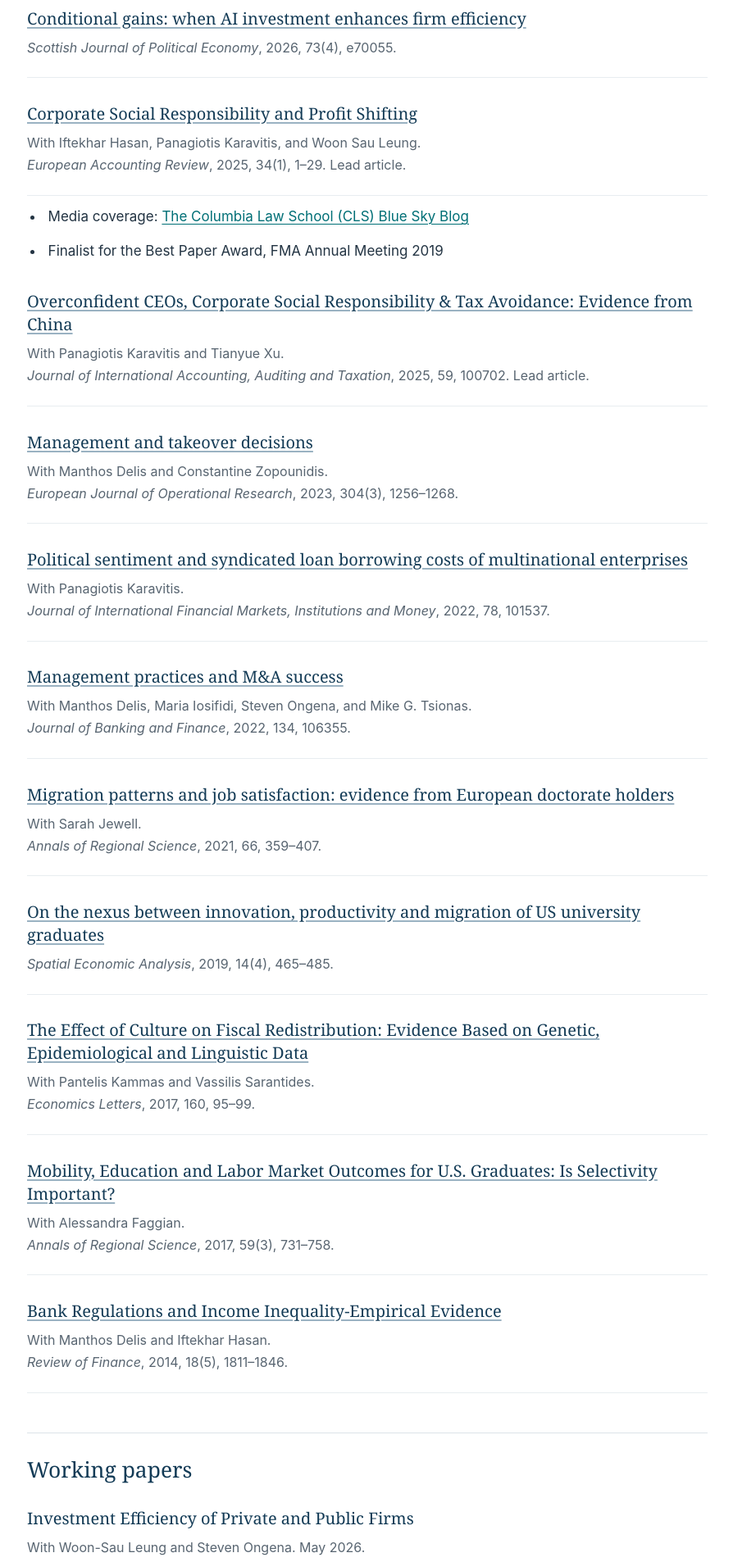
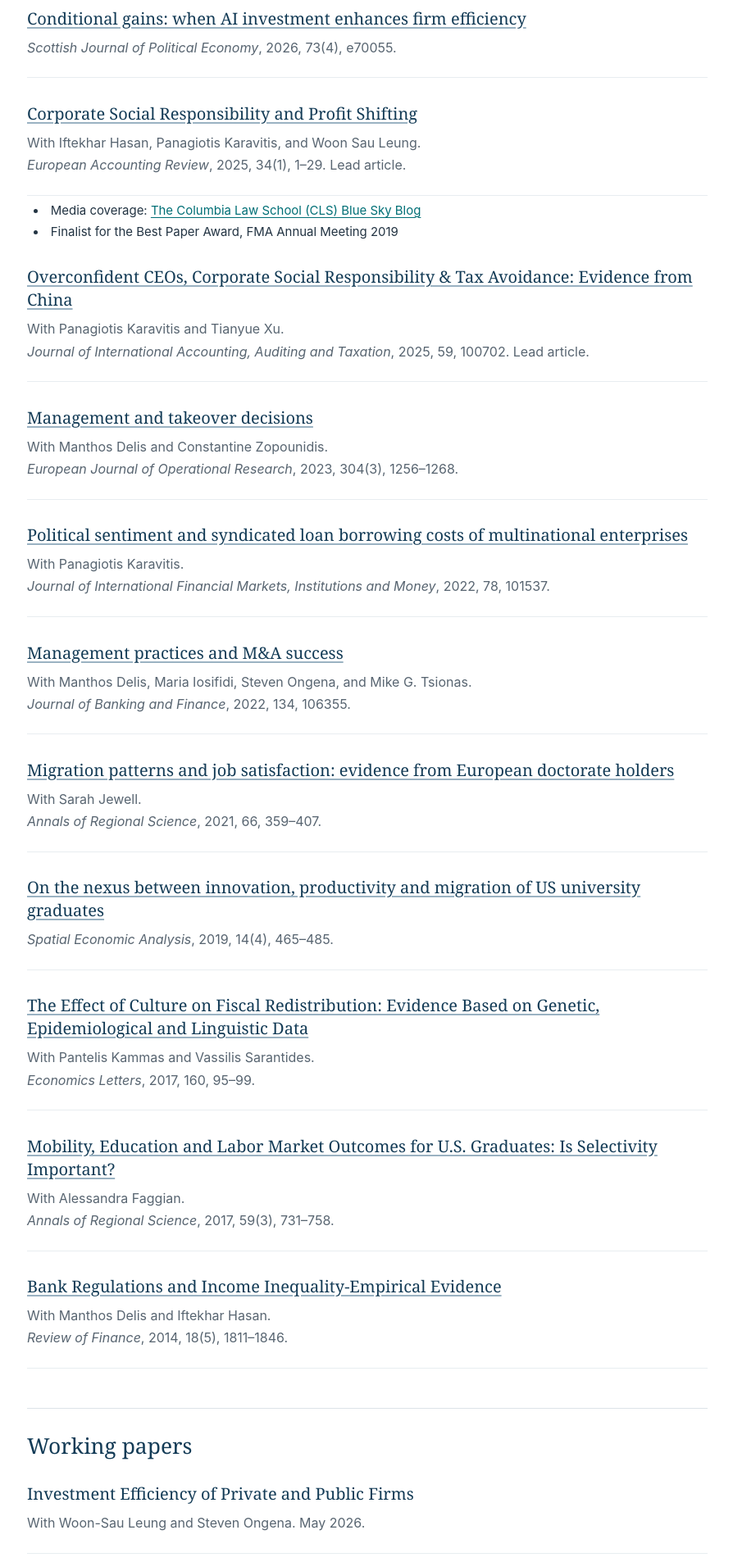
Before and after one commit to panteliskazakis/panteliskazakis.github.io, a Jekyll site: the page built from research.md, in a window 1280 px wide. Shown: the part 612-2518 px from the top of the page at 82% size, without its empty margins (77-971 px from the left). Built offline with Jekyll 4.4.1, drawn with Linux system fonts in a browser that asks for light colours.

Commit message:
Add files via upload

```diff
--- a/research.md
+++ b/research.md
@@ -19,9 +19,13 @@ With Panagiotis Karavitis and Tianyue Xu.
 ### [Corporate Social Responsibility and Profit Shifting](https://doi.org/10.1080/09638180.2024.2303971)
 With Iftekhar Hasan, Panagiotis Karavitis, and Woon Sau Leung.
 *European Accounting Review*, 2025, 34(1), 1–29. Lead article.
-<ul style="margin-top: 0.7rem;">
-  <li>Media coverage: <a href="https://clsbluesky.law.columbia.edu/2019/02/21/does-corporate-social-responsibility-reduce-profit-shifting/">The Columbia Law School (CLS) Blue Sky Blog</a></li>
-  <li>Finalist for the Best Paper Award, FMA Annual Meeting 2019</li>
+<ul style="margin-top: 0.5rem; margin-bottom: 0; padding-left: 1.5rem; font-size: 0.88em; line-height: 1.45;">
+  <li style="margin-bottom: 0.3rem;">
+    Media coverage: <a href="https://clsbluesky.law.columbia.edu/2019/02/21/does-corporate-social-responsibility-reduce-profit-shifting/">The Columbia Law School (CLS) Blue Sky Blog</a>
+  </li>
+  <li style="margin-bottom: 0;">
+    Finalist for the Best Paper Award, FMA Annual Meeting 2019
+  </li>
 </ul>
 
 ### [Overconfident CEOs, Corporate Social Responsibility & Tax Avoidance: Evidence from China](https://doi.org/10.1016/j.intaccaudtax.2025.100702)
```
